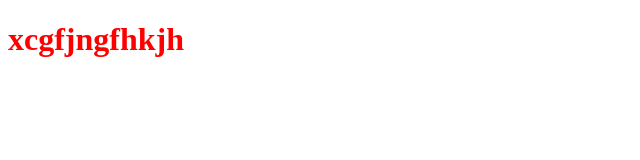
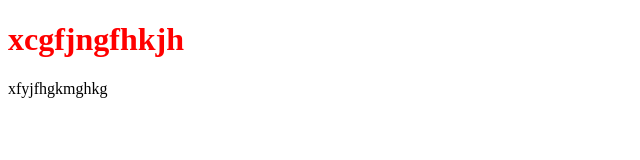
Before and after one commit to Zetonen/proj6, a plain HTML site: page index.html in a window 1280 px wide. Shown: the whole page, without its empty margins (0-640 px from the left). Drawn offline with Linux system fonts and the light colour scheme.

Commit message:
kamila update section about

```diff
--- a/index.html
+++ b/index.html
@@ -8,6 +8,7 @@
   </head>
   <body>
     <h1>xcgfjngfhkjh</h1>
+    <p>xfyjfhgkmghkg</p>
     <script src="./index.js"></script>
   </body>
 </html>
```
